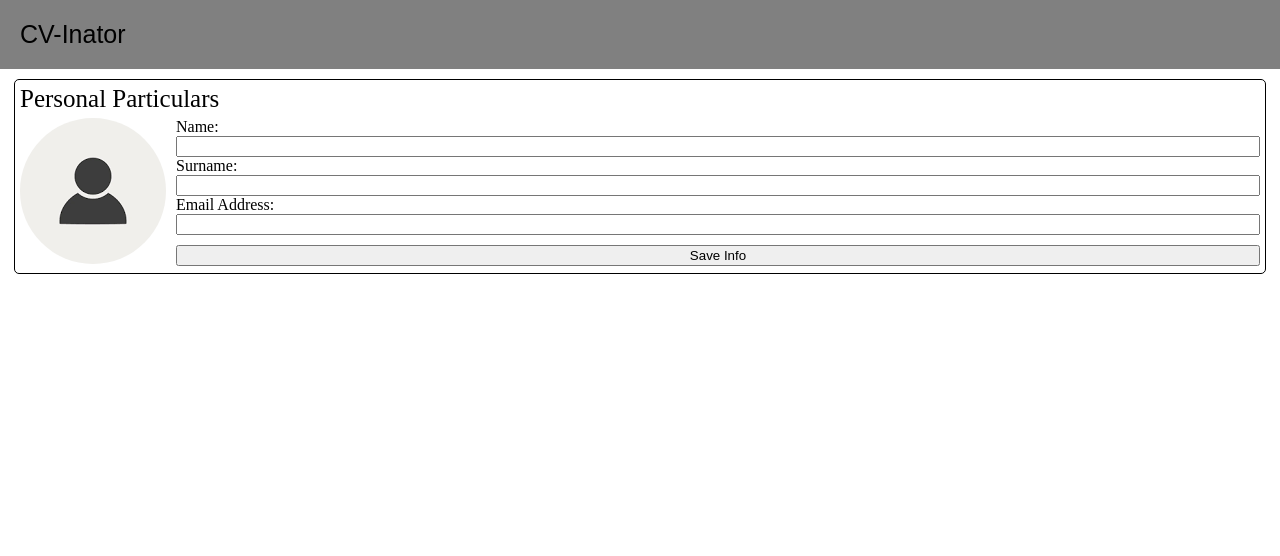
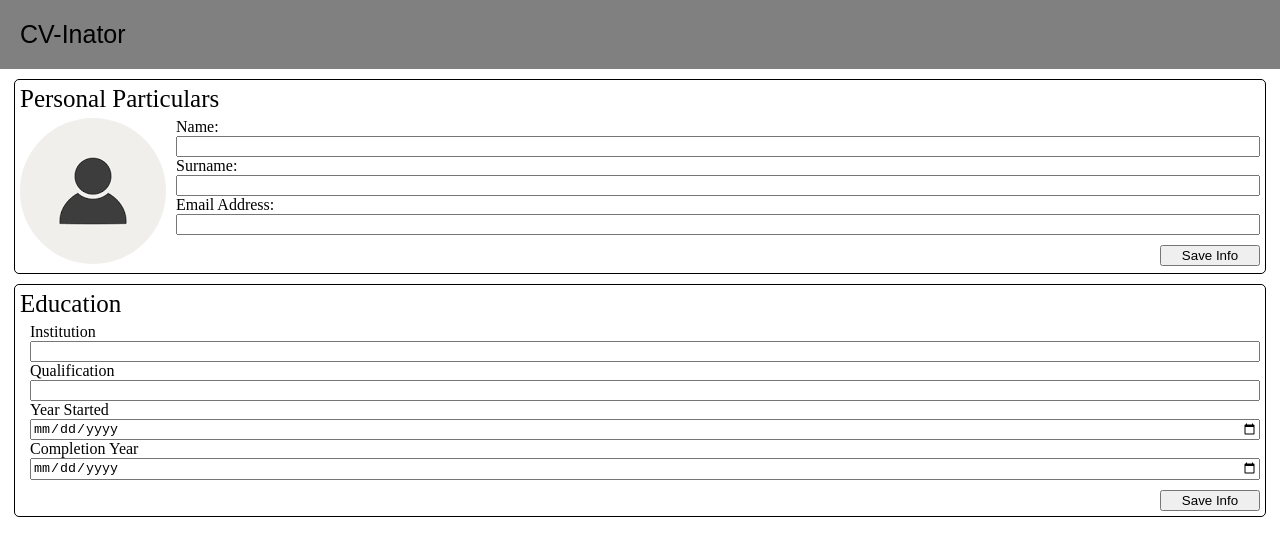
Before and after one commit to SKYWVRD/cv-builder, a React (Create React App) app: page / in a window 1280 px wide. Shown: the top 556 px of the page. Built offline with nearby package versions, Linux system fonts and the light colour scheme.

Commit message:
Complete education form input

```diff
--- a/src/components/Main.js
+++ b/src/components/Main.js
@@ -5,6 +5,7 @@ const Main = () => {
     return (
         <div className ='main'>
             <Personal />
+            <Education />
         </div>
     )
 }
--- a/src/components/main-components/Education.js
+++ b/src/components/main-components/Education.js
@@ -1,9 +1,8 @@
 import { useState } from 'react'
-
 function Education () {
 
     const[isSaved, setIsSaved] = useState(false)
-    const[educationInfo, setEducationInfo] = useState (
+    const[educationInfo, setInfo] = useState (
         {
             institution: '',
             qualification:'',
@@ -12,11 +11,93 @@ function Education () {
         }
     )
 
+
+    const handleChange = (event) => {
+        const {name, value} = event.target
+        setInfo(prev=>({
+            ...prev,
+            [name]: value,
+
+        }))
+    }
+
+    const handleSaved = () => {
+        setIsSaved(!isSaved)
+    }
+
+
+
     return (
-        <div>
+        <div className='education'>
+            <div className='section-heading'>
+                Education
+            </div>
+            <div className='education-info'>
+                <Form isSaved={isSaved} educationInfo={educationInfo} handleChange = {handleChange} handleSaved = {handleSaved}/>
+            </div>
 
         </div>
     )
 }
 
+function Form ( {isSaved, educationInfo, handleChange, handleSaved} ) {
+
+
+    return (
+    <div className='education-form'>
+        <label htmlFor='institution'>Institution</label>
+        {
+            isSaved ?
+            <div className='institution'> {educationInfo.institution}</div> :
+            <input
+                name='institution'
+                type='Text'
+                value={educationInfo.institution}
+                onChange={handleChange}
+            />
+        }
+        <label htmlFor='qualification'>Qualification</label>
+        {
+            isSaved ?
+            <div className='qualification'> {educationInfo.qualification} </div>:
+            <input
+                name='qualification'
+                type='Text'
+                value={educationInfo.qualification}
+                onChange={handleChange}
+            />
+        }
+        <label htmlFor='yearStarted'>Year Started</label>
+        {
+            isSaved?
+            <div className='yearStarted'> {educationInfo.yearStarted} </div>:
+            <input
+                name='yearStarted'
+                type='date'
+                value={educationInfo.yearStarted}
+                onChange={handleChange}
+            />
+        }
+        <label htmlFor='yearFinished'>Completion Year</label>
+        {
+            isSaved?
+            <div className='yearFinished'> {educationInfo.yearFinished} </div>:
+            <input
+                name='yearFinished'
+                type='date'
+                value={educationInfo.yearFinished}
+                onChange={handleChange}
+            />
+        }
+        <input className = 'submit-button'
+            name='submit'
+            type='button'
+            value={isSaved? 'Edit Info' : 'Save Info'}
+            onClick={handleSaved}
+        />
+    </div>
+    )
+
+}
+
 export default Education
--- a/src/components/main-components/Personal.js
+++ b/src/components/main-components/Personal.js
@@ -60,7 +60,7 @@ const Display = ( { personalInfo, handleEdit}) => {
                 <div className='personal-display'>{personalInfo.surname}</div>
                 <label htmlFor='Email'>Email Address:</label>
                 <div className='personal-display'>{personalInfo.email}</div>
-                <input className='edit-button'
+                <input className='submit-button'
                     name='submit'
                     type='button'
                     value='Edit Info'
--- a/src/index.css
+++ b/src/index.css
@@ -25,6 +25,10 @@ body {
     align-items: center;
 }
 
+.main > * {
+    margin-bottom: 10px;
+}
+
 .personal, .education {
     border: 1px solid black;
     border-radius: 5px;
@@ -47,7 +51,7 @@ body {
     display: flex;
 }
 
-.personal-form {
+.personal-form, .education-form {
     display: flex;
     flex-direction: column;
     flex-grow: 1;
@@ -67,6 +71,8 @@ body {
 
 .submit-button {
     margin-top: 10px;
+    align-self: flex-end;
+    width: 100px;
 }
 
 
```
